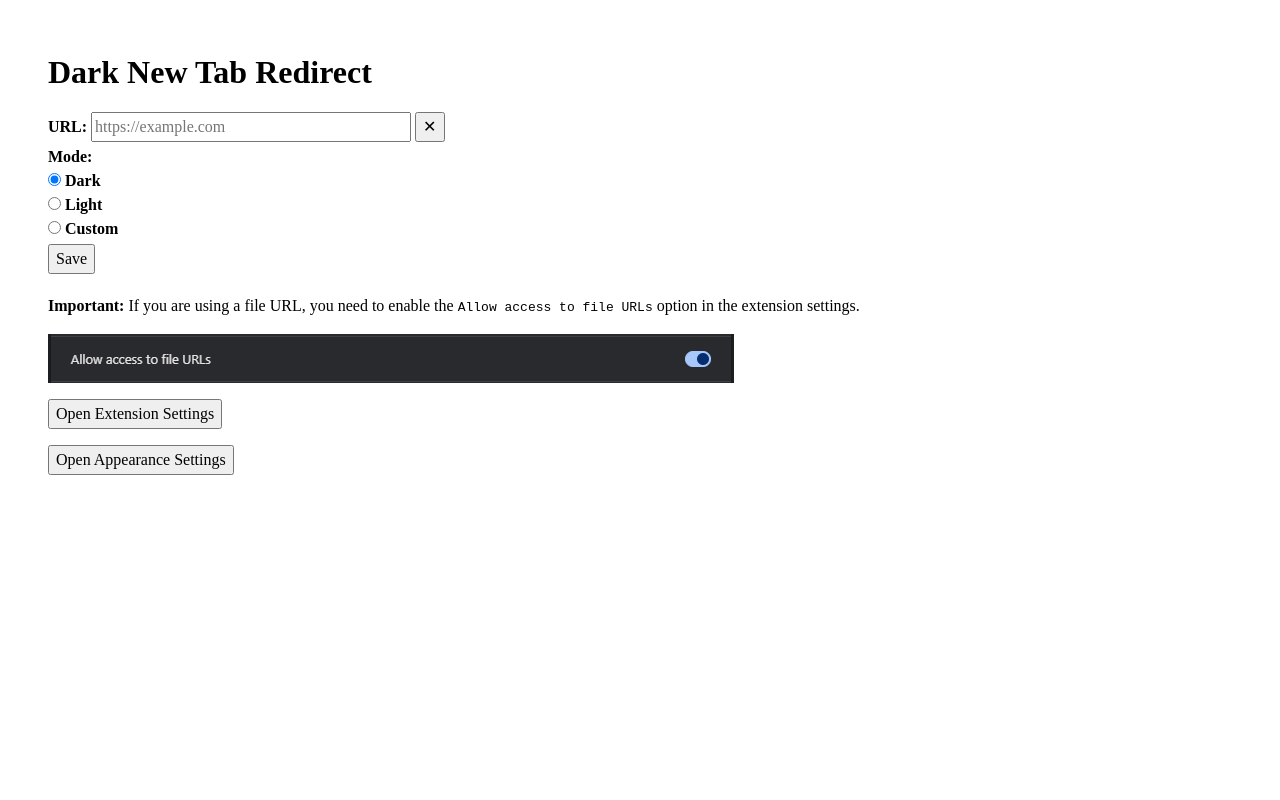
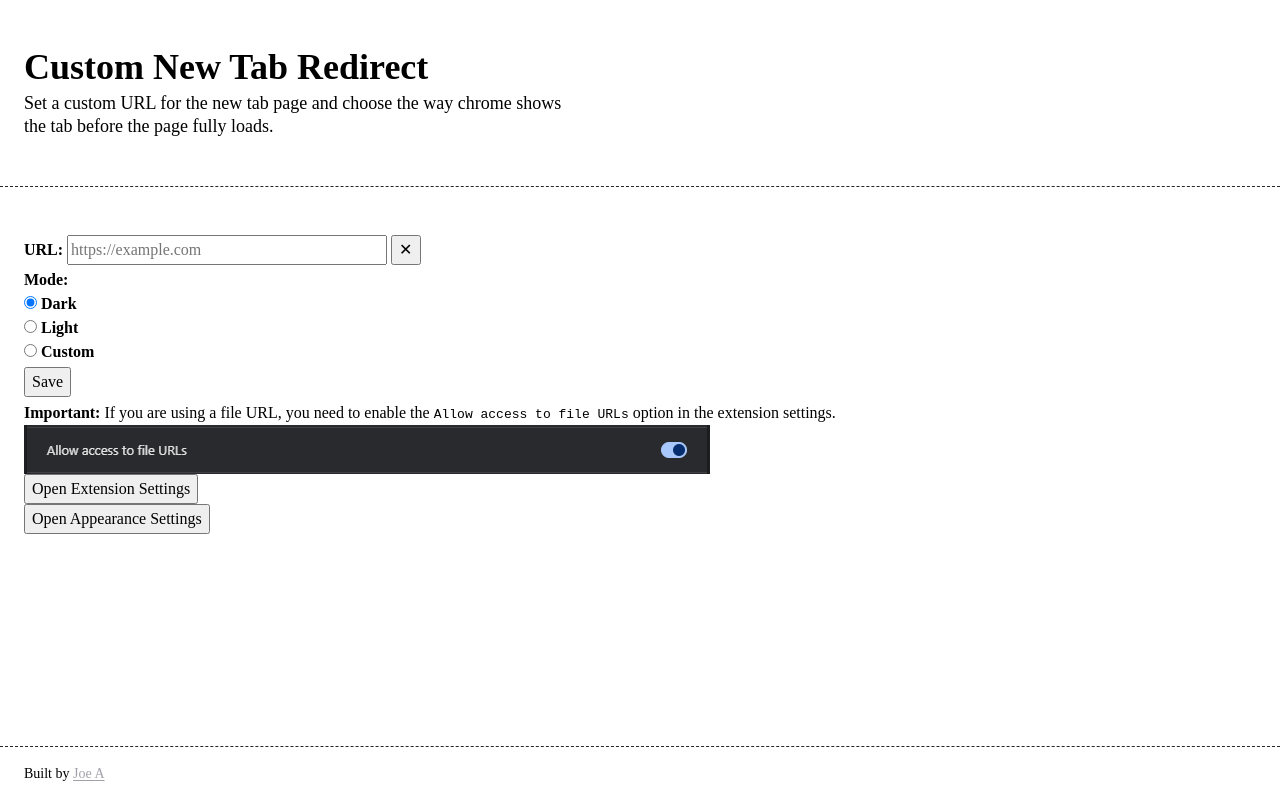
Before and after one commit to jantongiovanni/custom-new-tab-redirect, a browser extension: page src/options/options.html in a window 1280 px wide. Drawn offline with Linux system fonts and the light colour scheme.

Commit message:
page and border styling

```diff
--- a/src/options/options.css
+++ b/src/options/options.css
@@ -1,9 +1,68 @@
 body {
   display: flex;
   flex-direction: column;
-  gap: 1rem;
-  padding: 3rem;
   align-items: flex-start;
+  height: 100vh;
+}
+
+h1 {
+  line-height: 1.1;
+  font-size: 2.25rem;
+  font-weight: 700;
+}
+
+.header-description {
+  font-size: 1.125rem;
+  line-height: 1.45rem;
+  font-weight: 300;
+  max-width: 34rem;
+}
+
+.border-wrapper {
+  display: flex;
+  justify-content: center;
+  margin-left: auto;
+  margin-right: auto;
+  width: 100%;
+}
+
+.border-wrapper + .border-wrapper {
+  border-top-width: 1px;
+}
+
+.container-wrapper {
+  width: 100%;
+  max-width: 1400px;
+  display: flex;
+  flex-direction: column;
+  align-items: flex-start;
+  padding: 3rem 1.5rem;
+}
+
+.dashed-border {
+  border-style: dashed;
+  border-color: hsl(240 3.7% 15.9%);
+  border-top-width: 0px;
+  border-bottom-width: 0px;
+  border-left-width: 0px;
+  border-right-width: 0px;
+}
+
+.header-container {
+  display: flex;
+  flex-direction: column;
+  gap: 0.25rem;
+}
+
+.expand-container {
+  flex: 1 1 auto;
+}
+
+@media (min-width: 1400px) {
+  .container-wrapper {
+    border-left-width: 1px;
+    border-right-width: 1px;
+  }
 }
 
 .url-form {
@@ -29,3 +88,16 @@ body {
   width: 686px;
   height: 49px;
 }
+
+.footer {
+  display: flex;
+  padding: 1rem 1.5rem;
+  font-size: .875rem;
+}
+
+.underline-link {
+  text-decoration: underline;
+  text-underline-offset: 2px;
+  font-weight: 500;
+  color: hsl(240 5% 64.9%);
+}
--- a/src/options/options.html
+++ b/src/options/options.html
@@ -10,12 +10,22 @@
           content="light dark"
           name="color-scheme"
         >
-        <title>Light/Dark New Tab Redirect</title>
+        <title>Custom New Tab Redirect</title>
         <link rel="stylesheet" href="/src/assets/stylesheets/_reset.css">
         <link rel="stylesheet" href="options.css">
     </head>
     <body>
-      <h1>Dark New Tab Redirect</h1>
+      <div class="border-wrapper dashed-border">
+        <div class="container-wrapper dashed-border header-container">
+          <h1>Custom New Tab Redirect</h1>
+          <p class="header-description">
+            Set a custom URL for the new tab page and choose the way chrome shows the tab before the page fully loads.
+          </p>
+        </div>
+      </div>
+
+      <div class="border-wrapper dashed-border expand-container">
+        <div class="container-wrapper dashed-border settings-container">
           <form class="url-form">
             <div>
               <label for="url">URL:</label>
@@ -67,7 +77,19 @@
           <button type="button" id="open-appearance-settings">
             Open Appearance Settings
           </button>
+        </div>
+      </div>
+      <div class="border-wrapper dashed-border">
+        <footer class="container-wrapper dashed-border footer">
+          <p>
+            Built by
+            <a class="underline-link" href="https://github.com/jantongiovanni" target="_blank">
+              Joe A
+            </a>
+          </p>
 
+        </footer>
+      </div>
       <script src="options.js"></script>
     </body>
 </html>
```
Lines whose indentation alone changed are shown as unchanged.
